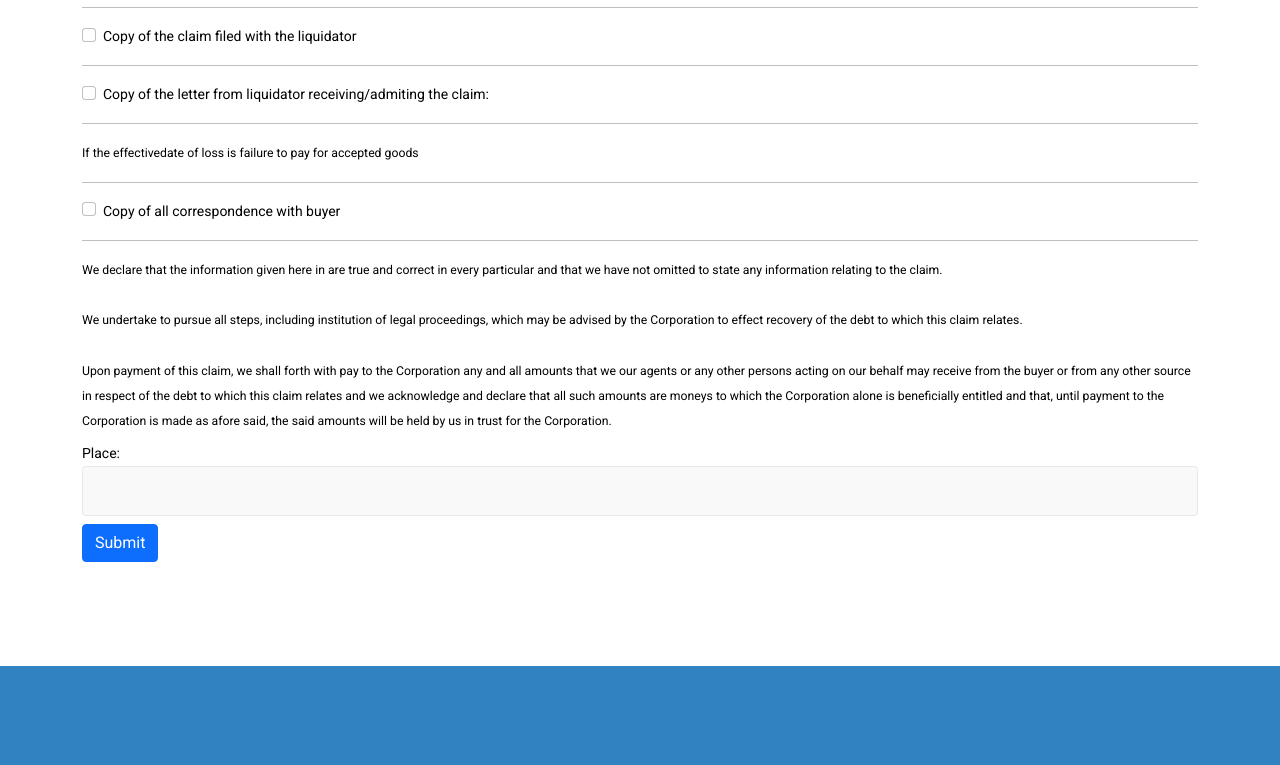
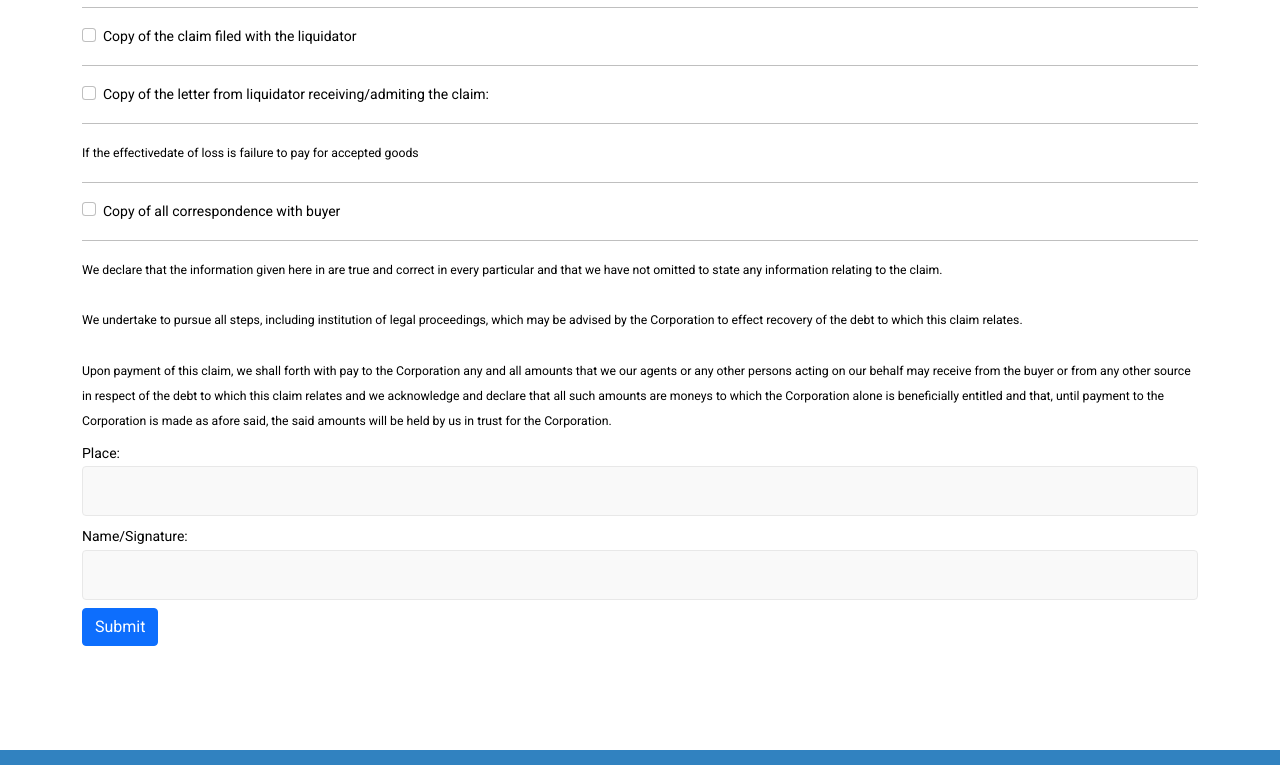
Before and after one commit to gitnyasha/ecgcweb, a Next.js app: page /domestic-payment-insuarance-form in a window 1280 px wide. Shown: the part 3206-3971 px from the top of the page. Built offline with nearby package versions, Linux system fonts and the light colour scheme.

Commit message:
fix domestic form

```diff
--- a/pages/domestic-payment-insuarance-form.js
+++ b/pages/domestic-payment-insuarance-form.js
@@ -35,6 +35,7 @@ const DomesticPaymentInsuaranceForm = () => {
   const [expenses, setExpenses] = React.useState("");
   const [netamountloss, setNetAmountLoss] = React.useState("");
   const [place, setPlace] = React.useState("");
+  const [signature, setSignature] = React.useState("");
   const [check1, setCheck1] = React.useState("");
   const [check2, setCheck2] = React.useState("");
   const [check3, setCheck3] = React.useState("");
@@ -87,6 +88,7 @@ const DomesticPaymentInsuaranceForm = () => {
           check7: check7,
           signdate: new Date(),
           place: place,
+          signature: signature,
         },
         {
           headers: {
@@ -456,6 +458,7 @@ const DomesticPaymentInsuaranceForm = () => {
                 </div>
 
                 <div className="form-group my-2 col-md-12">
+                  <h6>Less</h6>
                   <label for="inputName4">
                     <small>
                       Particulars of the amount of loss Gross Invoice Value of
@@ -470,7 +473,7 @@ const DomesticPaymentInsuaranceForm = () => {
                     onChange={(e) => setParticulars(e.target.value)}
                   />
                 </div>
-                <h6>Less</h6>
+
                 <div className="form-group my-2 col-md-12">
                   <label for="inputPo4">
                     <small>Payment received, if any: US$</small>
@@ -703,6 +706,16 @@ const DomesticPaymentInsuaranceForm = () => {
                     onChange={(e) => setPlace(e.target.value)}
                   />
                 </div>
+                <div className="form-group my-2 col-md-12">
+                  <label for="inputRC4">Name/Signature:</label>
+                  <input
+                    type="text"
+                    value={signature}
+                    className="form-control"
+                    id="inputRC4"
+                    onChange={(e) => setSignature(e.target.value)}
+                  />
+                </div>
               </div>
               <button type="submit" className="btn btn-primary">
                 Submit
```
